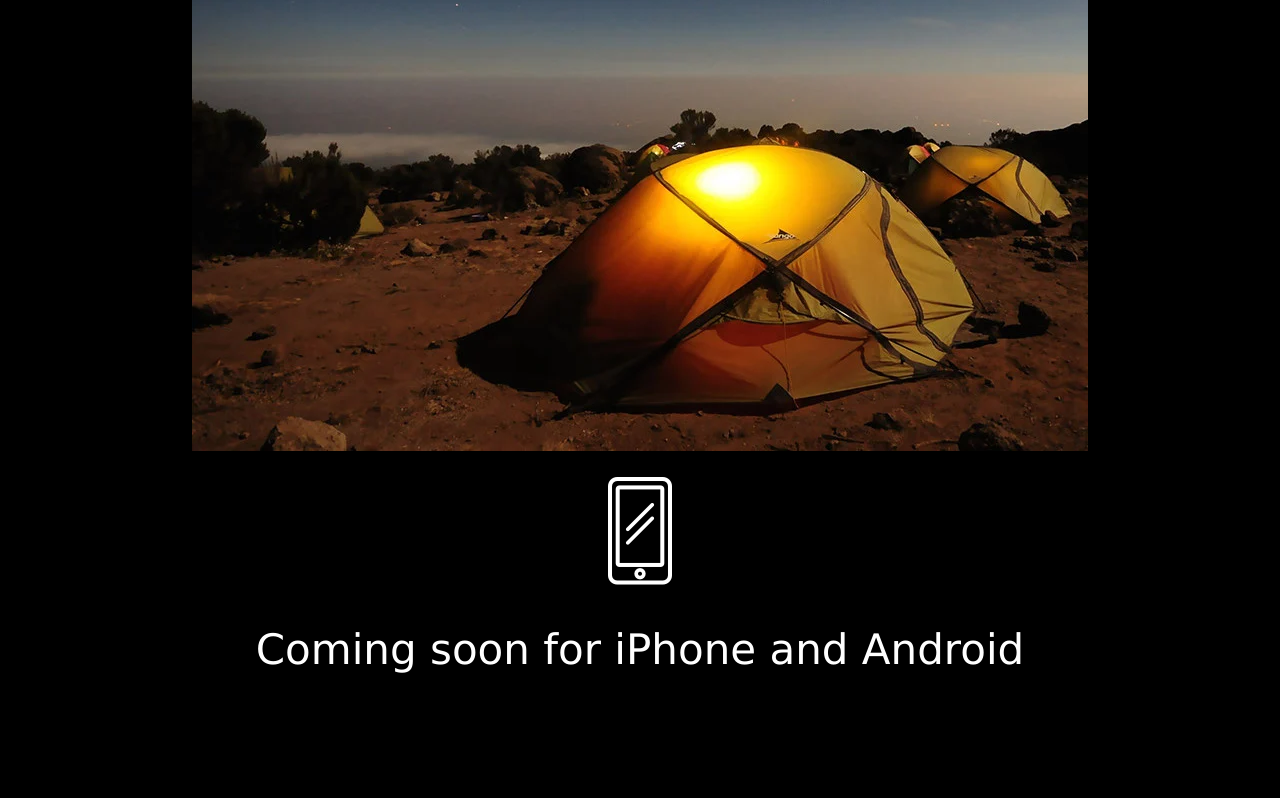
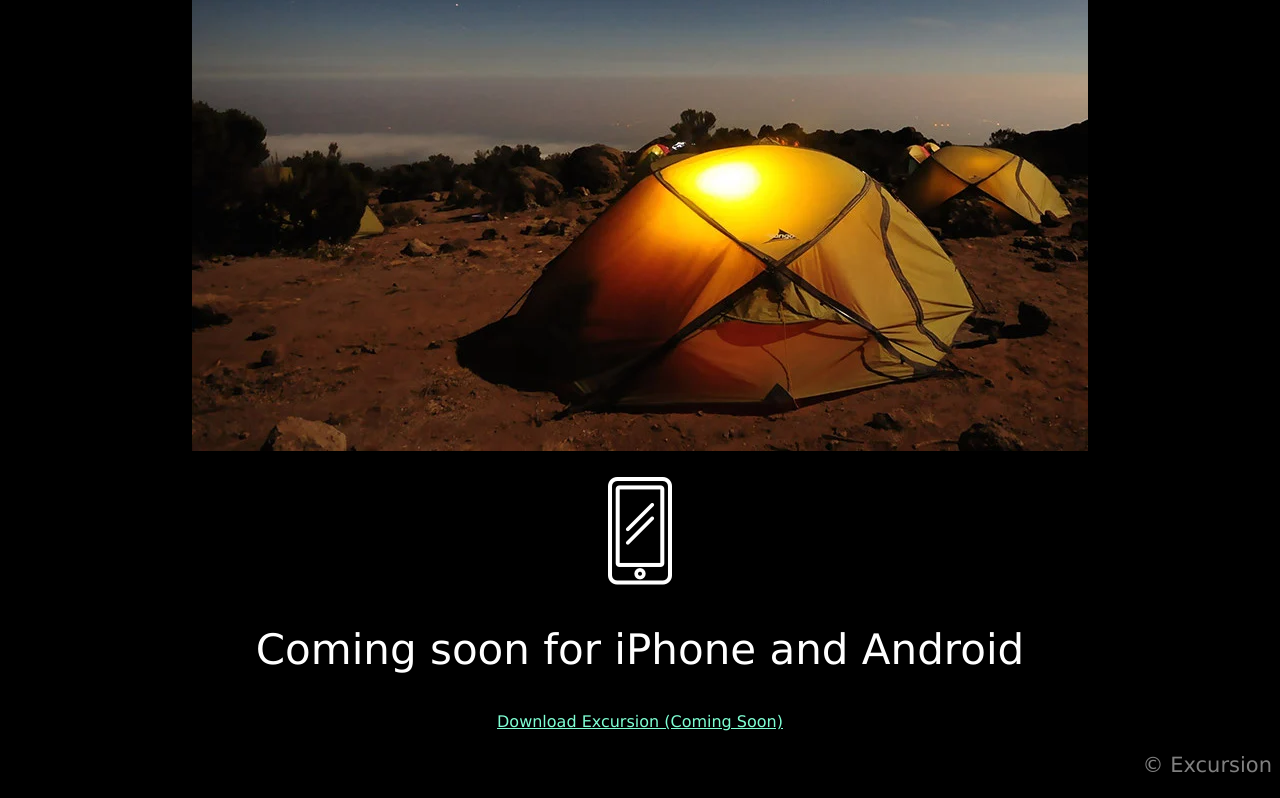
Before and after one commit to clccode/excursion, a plain HTML site: page index.html in a window 1280 px wide. Shown: the part 560-1358 px from the top of the page. Before the commit the page ends 1268 px from the top, so only its background shows below. Drawn offline with Linux system fonts and the light colour scheme.

Commit message:
Added bottom link, copyright info

```diff
--- a/index.html
+++ b/index.html
@@ -29,5 +29,11 @@
     </p>
 
     <h2>Coming soon for iPhone and Android</h2>
+
+    <p>
+        <a href="">Download Excursion (Coming Soon)</a>
+    </p>
+
+    <p id="copyright">&copy; Excursion</p>
 </body>
 </html>
--- a/resources/css/style.css
+++ b/resources/css/style.css
@@ -28,3 +28,8 @@ a {
     font-family: Verdana, Geneva, Tahoma, sans-serif;
     font-size: 16px;
 }
+
+#copyright {
+    color: gray;
+    text-align: right;
+}
```
